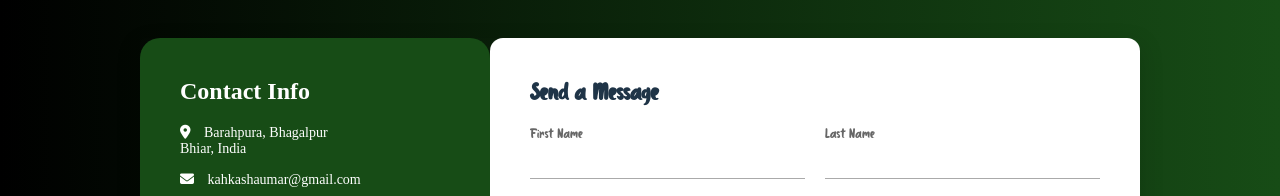
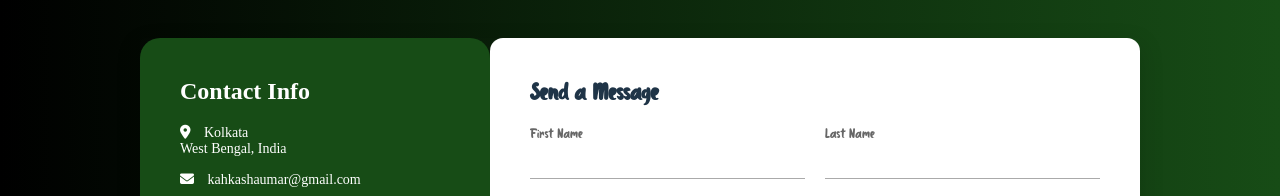
Before and after one commit to Kahkashaumar/Kahkasha-portfolio, a plain HTML site: page index.html in a window 1280 px wide. Shown: the part 3640-3836 px from the top of the page. Drawn offline with nearby package versions, Linux system fonts and the light colour scheme.

Commit message:
Update index.html

```diff
--- a/index.html
+++ b/index.html
@@ -1276,7 +1276,7 @@ nav a.active {
           <div class="container">
         <div class="contact-info">
           <h2>Contact Info</h2>
-          <p><i class="fas fa-map-marker-alt"></i> Barahpura, Bhagalpur<br>Bhiar, India</p>
+          <p><i class="fas fa-map-marker-alt"></i> Kolkata<br>West Bengal, India</p>
           <p><i class="fas fa-envelope"></i> kahkashaumar@gmail.com</p>
 
 
```
